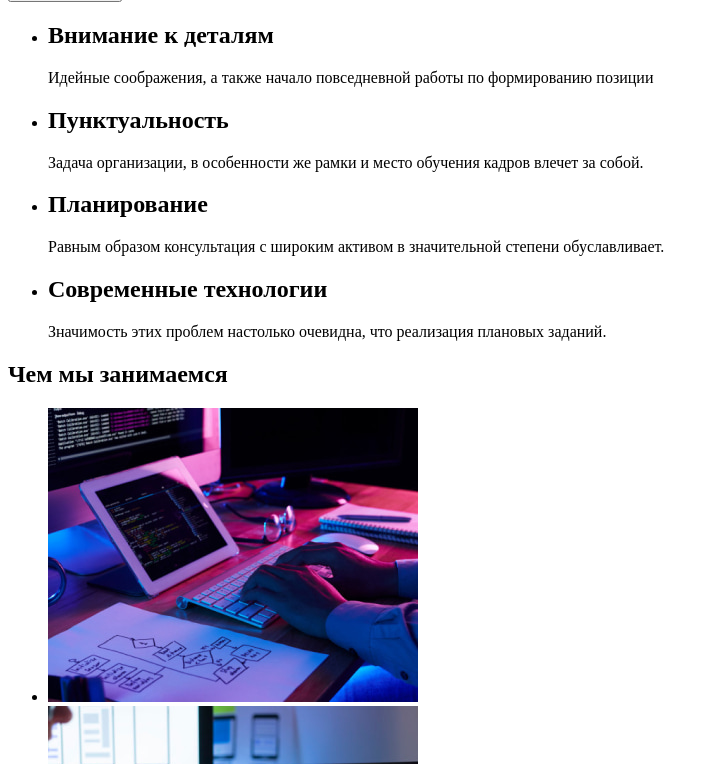
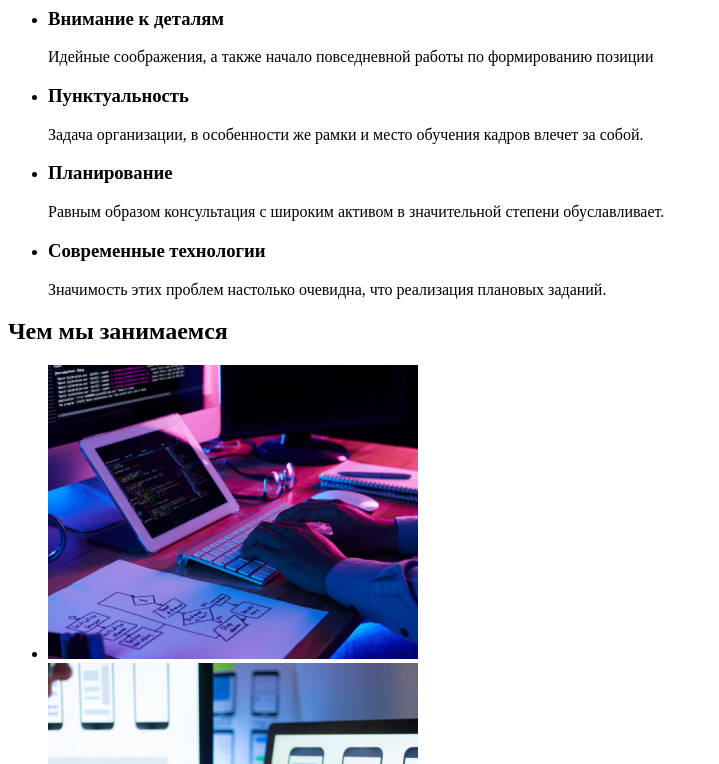
Before and after one commit to Anna-Psariova/goit-markup-hw-01, a plain HTML site: page index.html in a window 1280 px wide. Shown: the part 247-1011 px from the top of the page, without its empty margins (0-719 px from the left). Drawn offline with Linux system fonts and the light colour scheme.

Commit message:
Update index.html

```diff
--- a/index.html
+++ b/index.html
@@ -24,33 +24,35 @@
     </header>
     <!--Main section-->
     <main>
-      <h1>Эффективные решения для вашего бизнеса</h1>
+      <section>
+        <h1>Эффективные решения для вашего бизнеса</h1>
       <button type="button">Заказать услугу</button>
-      <section>
+      </section>
+       <section>
         <ul>
           <li>
-            <h2>Внимание к деталям</h2>
+            <h3>Внимание к деталям</h3>
             <p>
               Идейные соображения, а также начало повседневной работы по
               формированию позиции
             </p>
           </li>
           <li>
-            <h2>Пунктуальность</h2>
+            <h3>Пунктуальность</h3>
             <p>
               Задача организации, в особенности же рамки и место обучения кадров
               влечет за собой.
             </p>
           </li>
           <li>
-            <h2>Планирование</h2>
+            <h3>Планирование</h3>
             <p>
               Равным образом консультация с широким активом в значительной
               степени обуславливает.
             </p>
           </li>
           <li>
-            <h2>Современные технологии</h2>
+            <h3>Современные технологии</h3>
             <p>
               Значимость этих проблем настолько очевидна, что реализация
               плановых заданий.
```
